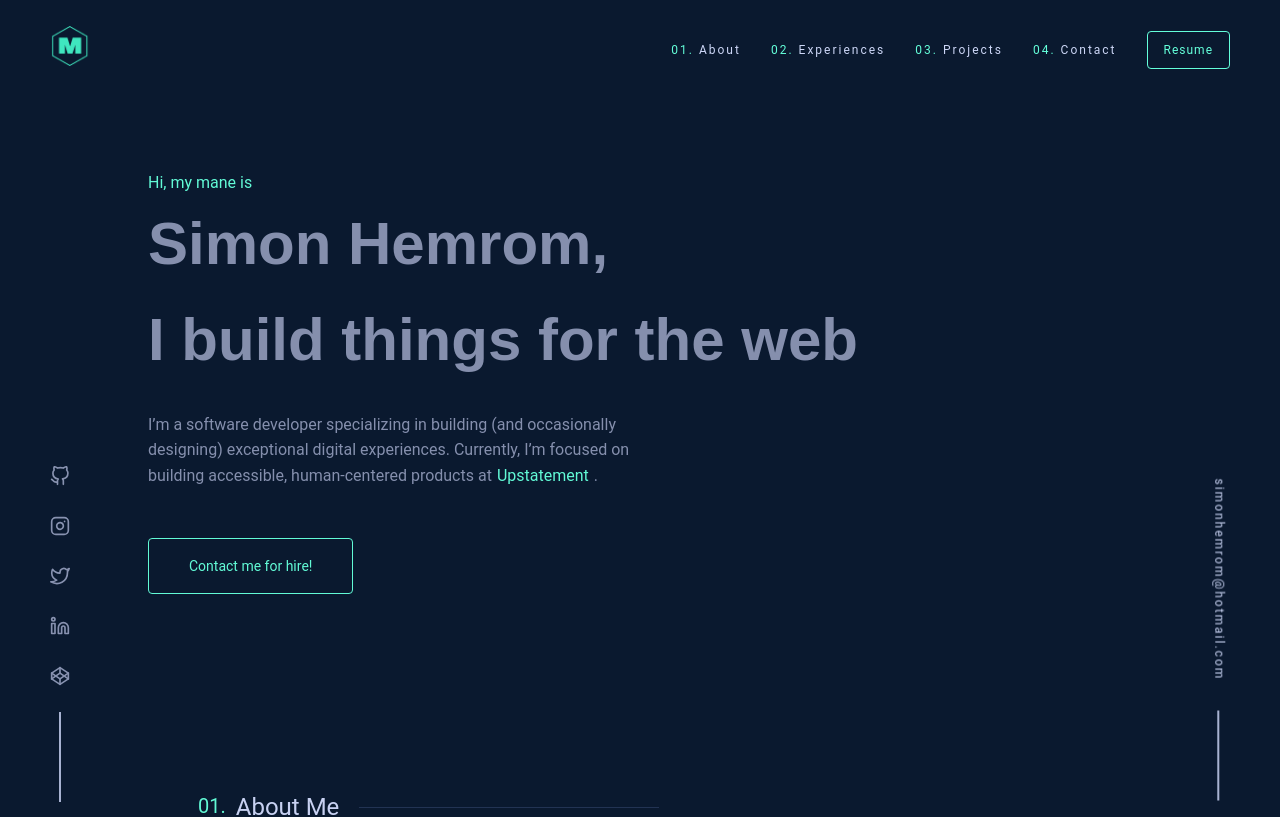
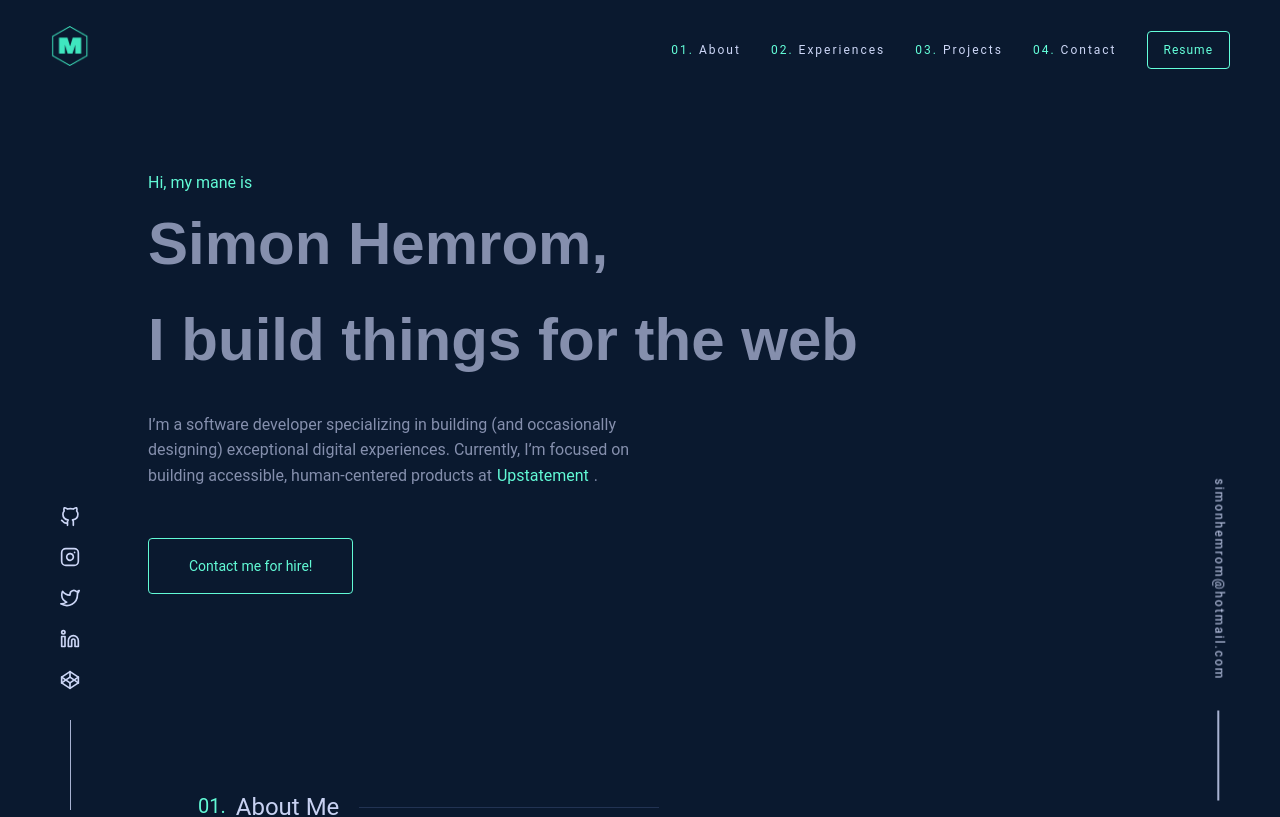
Before and after one commit to simons-devtools/simonhemrom, a Next.js app: page / in a window 1280 px wide. Shown: the top 817 px of the page. Built offline with nearby package versions, Linux system fonts and the light colour scheme.

Commit message:
updated the compon data and styles

```diff
--- a/layout/social.js
+++ b/layout/social.js
@@ -2,45 +2,62 @@ import { socials } from "../configs";
 import styled from "styled-components";
 import { Icon } from "../configs/icons";
 
-const StyledSocial = styled.div`
+const StyledSocialList = styled.div`
   position: fixed;
   left: 50px;
   bottom: -10px;
-  text-align: center;
+  .social-items {
+    display: flex;
+    flex-direction: column;
+    align-items: center;
+    margin: 0;
+    padding: 0;
+    list-style: none;
+
+    &:after {
+      content: "";
+      display: block;
+      width: 1px;
+      height: 90px;
+      margin: 0 auto;
+      background: var(--light-slate);
+    }
+
+    li {
+      &:last-of-type {
+        margin-bottom: 20px;
+      }
+
       a {
-    display: block;
+        padding: 10px;
+
+        &:hover,
+        &:focus {
+          transform: translateY(-3px);
+        }
+
+        svg {
           width: 20px;
           height: 20px;
-    margin-bottom: 30px;
-    &:hover {
-      transform: var(--translateY);
-      transition: var(--transition);
         }
       }
-  &::after {
-    content: "";
-    width: 2px;
-    height: 90px;
-    display: inline-block;
-    background: var(--light-slate);
+    }
   }
 `;
 
 export default function Social() {
   return (
-    <StyledSocial>
+    <StyledSocialList>
+      <ul className="social-items">
         {socials &&
-        socials.map(({ name, url }, index) => (
-          <a
-            key={index}
-            href={url}
-            target="_blank"
-            rel="noopenner noreferrer"
-            aria-label={name}
-          >
+          socials.map(({ name, url }, i) => (
+            <li key={i}>
+              <a href={url} aria-label={name} target="_blank" rel="noreferrer">
                 <Icon name={name} />
               </a>
+            </li>
           ))}
-    </StyledSocial>
+      </ul>
+    </StyledSocialList>
   );
 }
```
Lines whose indentation alone changed are shown as unchanged.
